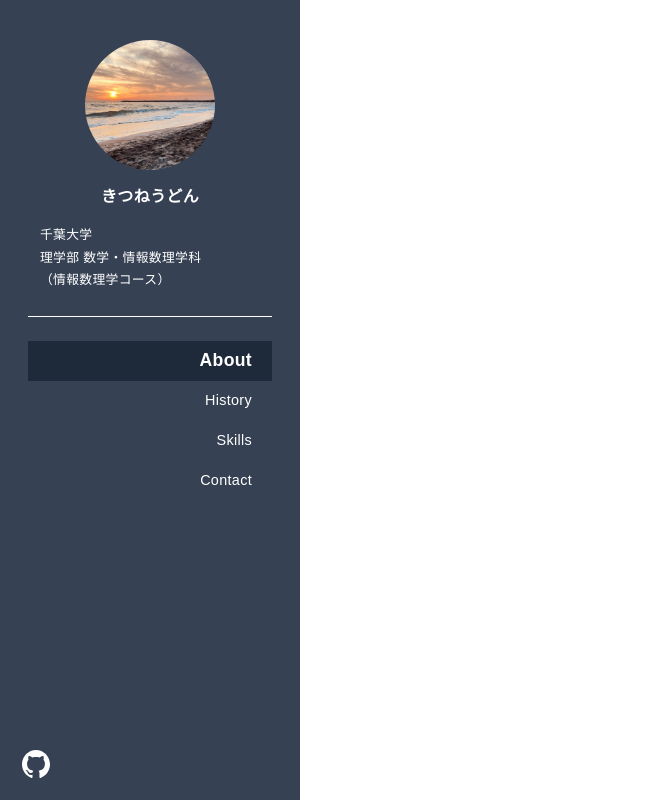
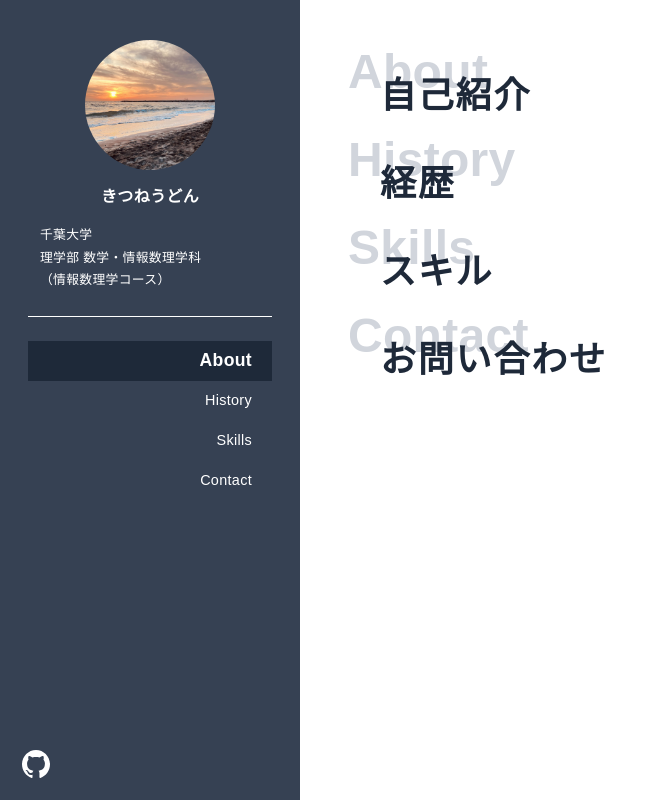
Before and after one commit to ktsn-ud/portfolio, a React (Vite) app: page / in a window 1280 px wide. Shown: the whole page, without its empty margins (0-645 px from the left). Built offline with nearby package versions, Linux system fonts and the light colour scheme; a web font is replaced by a local one.

Commit message:
feat: 見出しコンポーネントを作成

```diff
--- a/src/App.tsx
+++ b/src/App.tsx
@@ -1,4 +1,8 @@
 import { Sidebar } from './components/Sidebar';
+import { About } from './components/About';
+import { History } from './components/History';
+import { Skills } from './components/Skills';
+import { Contact } from './components/Contact';
 import type { ContentsType } from './types/contents';
 
 function App() {
@@ -6,11 +10,17 @@ function App() {
         { label: 'About', label_ja: '自己紹介', link: '#about' },
         { label: 'History', label_ja: '経歴', link: 'history' },
         { label: 'Skills', label_ja: 'スキル', link: 'skills' },
-        { label: 'Contact', label_ja: '連絡先', link: 'contact' },
+        { label: 'Contact', label_ja: 'お問い合わせ', link: 'contact' },
     ];
     return (
         <>
             <Sidebar contents={contents}></Sidebar>
+            <div className="ml-[300px] p-12">
+                <About content={contents[0]}></About>
+                <History content={contents[1]}></History>
+                <Skills content={contents[2]}></Skills>
+                <Contact content={contents[3]}></Contact>
+            </div>
         </>
     );
 }
--- /dev/null
+++ b/src/components/About.tsx
@@ -0,0 +1,10 @@
+import type { ContentItemType } from '../types/contents';
+import { Heading } from './Heading';
+
+export function About({ content }: { content: ContentItemType }) {
+    return (
+        <>
+            <Heading content={content}></Heading>
+        </>
+    );
+}
--- /dev/null
+++ b/src/components/Contact.tsx
@@ -0,0 +1,10 @@
+import type { ContentItemType } from '../types/contents';
+import { Heading } from './Heading';
+
+export function Contact({ content }: { content: ContentItemType }) {
+    return (
+        <>
+            <Heading content={content}></Heading>
+        </>
+    );
+}
--- /dev/null
+++ b/src/components/Heading.tsx
@@ -0,0 +1,15 @@
+import type { ContentItemType } from '../types/contents';
+
+export function Heading({ content }: { content: ContentItemType }) {
+    return (
+        <h1 id={content.link} className='block relative mb-10'>
+                {/* <div className='absolute font-extrabold text-5xl text-gray-300 pointer-events-none'>{content.label}</div>
+                <div className='absolute font-extrabold text-4xl top-7 left-8 text-gray-800 tracking-wider'>{content.label_ja}</div> */}
+
+                <div className='relative font-extrabold text-5xl text-gray-300 select-none'>
+                    {content.label}
+                    <div className='absolute font-extrabold text-4xl top-7 left-8 text-gray-800 tracking-wider select-text'>{content.label_ja}</div>
+                </div>
+        </h1>
+    );
+}
--- /dev/null
+++ b/src/components/History.tsx
@@ -0,0 +1,10 @@
+import type { ContentItemType } from '../types/contents';
+import { Heading } from './Heading';
+
+export function History({ content }: { content: ContentItemType }) {
+    return (
+        <>
+            <Heading content={content}></Heading>
+        </>
+    );
+}
--- /dev/null
+++ b/src/components/Skills.tsx
@@ -0,0 +1,10 @@
+import type { ContentItemType } from '../types/contents';
+import { Heading } from './Heading';
+
+export function Skills({ content }: { content: ContentItemType }) {
+    return (
+        <>
+            <Heading content={content}></Heading>
+        </>
+    );
+}
--- a/src/index.css
+++ b/src/index.css
@@ -16,6 +16,14 @@
     font-style: normal;
 }
 
+@font-face {
+    font-family: 'LINE Seed';
+    src: url('./assets/fonts/LINESeedJP_OTF_Eb.woff') format('woff'),
+         url('./assets/fonts/LINESeedJP_OTF_Eb.otf') format('opentype');
+    font-weight: 800;
+    font-style: normal;
+}
+
 body {
     font-family: "LINE Seed", sans-serif;
     font-size: 16px;
--- a/src/types/contents.ts
+++ b/src/types/contents.ts
@@ -1,2 +1,2 @@
-export type ContentItemType = { label: string; label_ja: string; link: string }
+export type ContentItemType = { label: string; label_ja: string; link: string };
 export type ContentsType = ContentItemType[];
```
